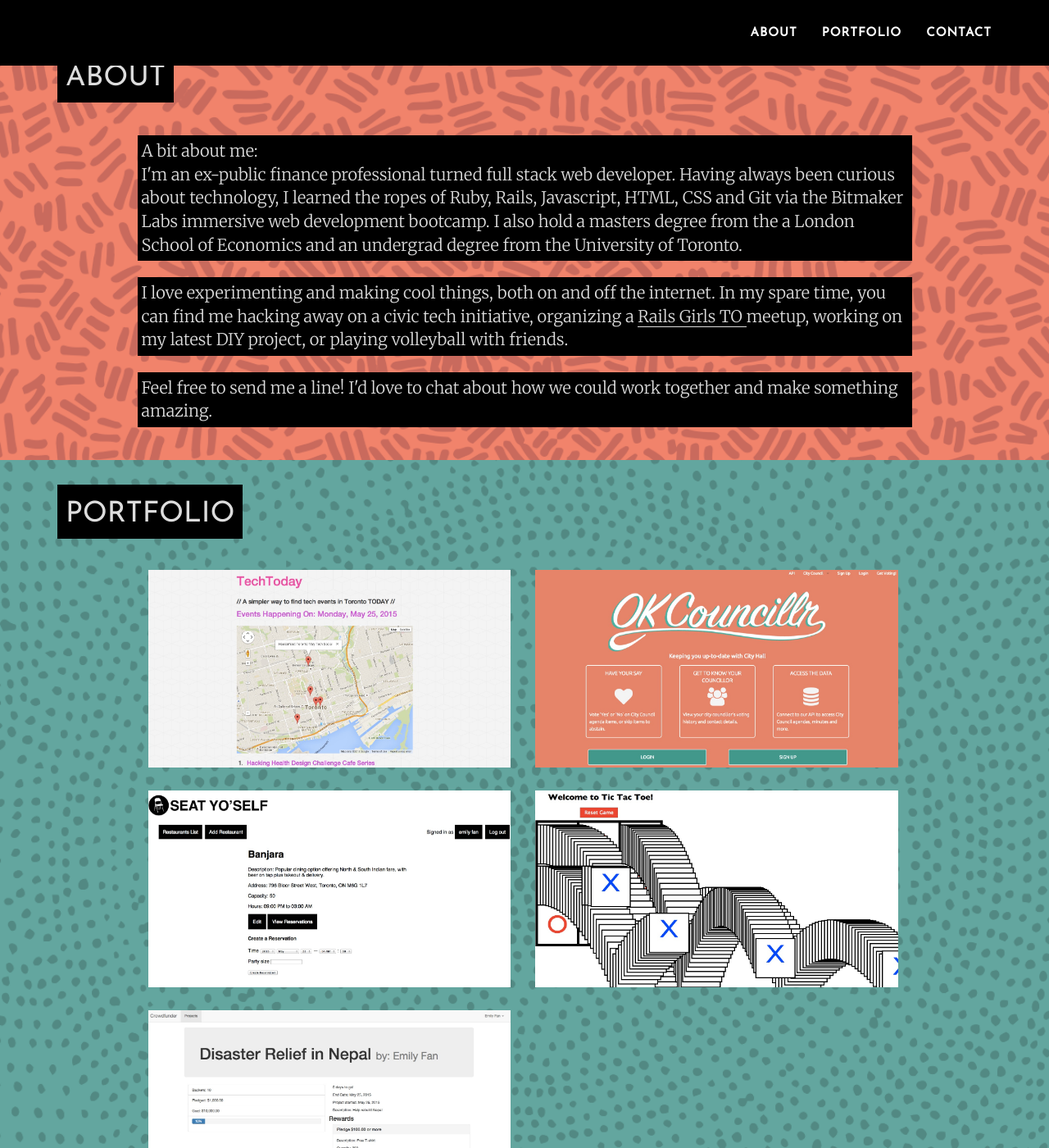
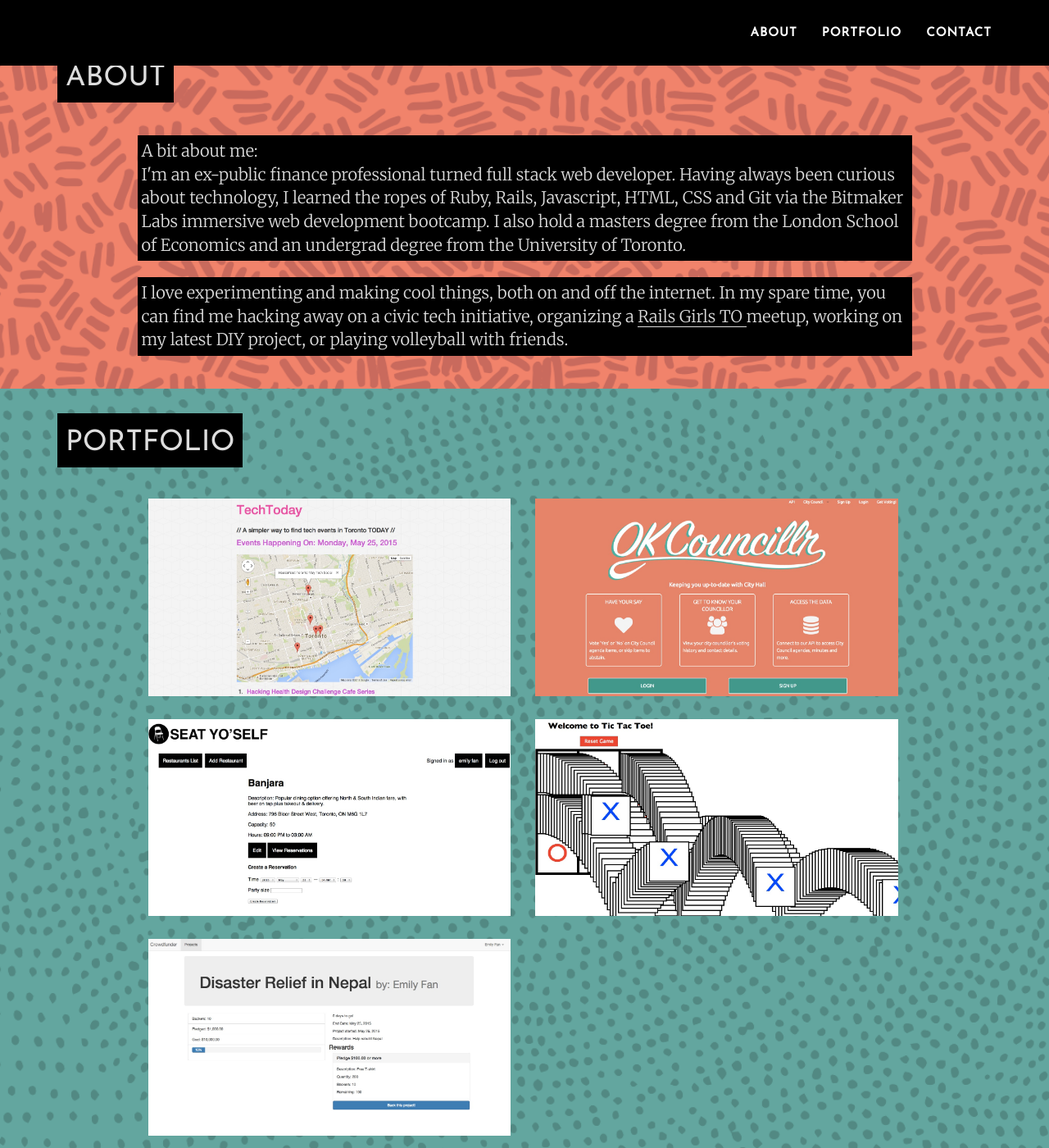
Before and after one commit to emilyjfan/emilyjfan.github.io, a Jekyll site: the page built from index.html, in a window 1280 px wide and 1400 px high, scrolled down 455 px. Shown: the whole window at 82% size. Built offline with Jekyll 4.4.1, drawn with Linux system fonts in a browser that asks for light colours; some web fonts are replaced; some of the changed text lies outside the part shown.

Commit message:
fixing typo and moving contact text to bottom

```diff
--- a/_includes/about.html
+++ b/_includes/about.html
@@ -9,10 +9,8 @@
             </div>
             <div class="row small-text">
                 <div class="col-lg-10 col-lg-offset-1" id="about-text">
-                    <p>A bit about me: <br> I'm an ex-public finance professional turned full stack web developer. Having always been curious about technology, I learned the ropes of Ruby, Rails, Javascript, HTML, CSS and Git via the Bitmaker Labs immersive web development bootcamp. I also hold a masters degree from the a London School of Economics and an undergrad degree from the University of Toronto. </p>
+                    <p>A bit about me: <br> I'm an ex-public finance professional turned full stack web developer. Having always been curious about technology, I learned the ropes of Ruby, Rails, Javascript, HTML, CSS and Git via the Bitmaker Labs immersive web development bootcamp. I also hold a masters degree from the London School of Economics and an undergrad degree from the University of Toronto. </p>
                     <p>I love experimenting and making cool things, both on and off the internet. In my spare time, you can find me hacking away on a civic tech initiative, organizing a <a class="underline-link" href="https://twitter.com/railsgirlsTO"> Rails Girls TO </a> meetup, working on my latest DIY project, or playing volleyball with friends.</p>
-                    <p> Feel free to send me a line! I'd love to chat about how we could work together and make something amazing.</p>
-                </div>
             </div>
         </div>
     </section>
--- a/_includes/css/main.css
+++ b/_includes/css/main.css
@@ -453,6 +453,10 @@ footer .footer-below {
     font-family: 'Josefin Sans', sans-serif;
 }
 
+.footer-text {
+    margin-bottom: 30px;
+}
+
 .copyright {
     font-size: 14px;
     font-family: 'Josefin Sans', sans-serif;
--- a/_includes/footer.html
+++ b/_includes/footer.html
@@ -7,7 +7,7 @@
                         <div>
                             <h3>{{ site.footer.social }}</h3>
                         </div>
-                        <div>
+                            <p class="footer-text"> Send me a line! I'd love to chat about how we <br>  could work together and make something amazing.</p>
                             <p class="small-text">emilyjustinefan@gmail.com</p>
                             <ul class="list-inline">
                                 {% for network in site.social %}
```
